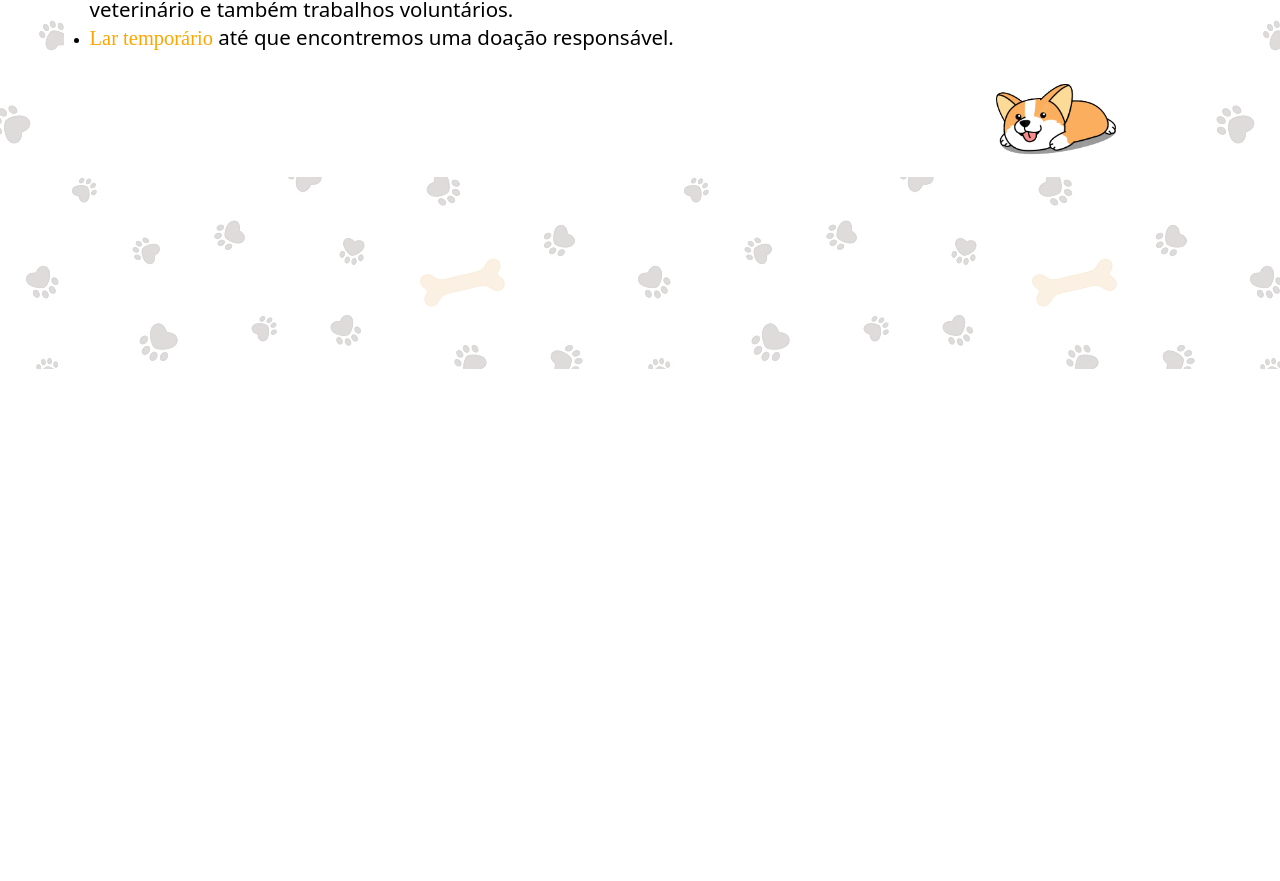
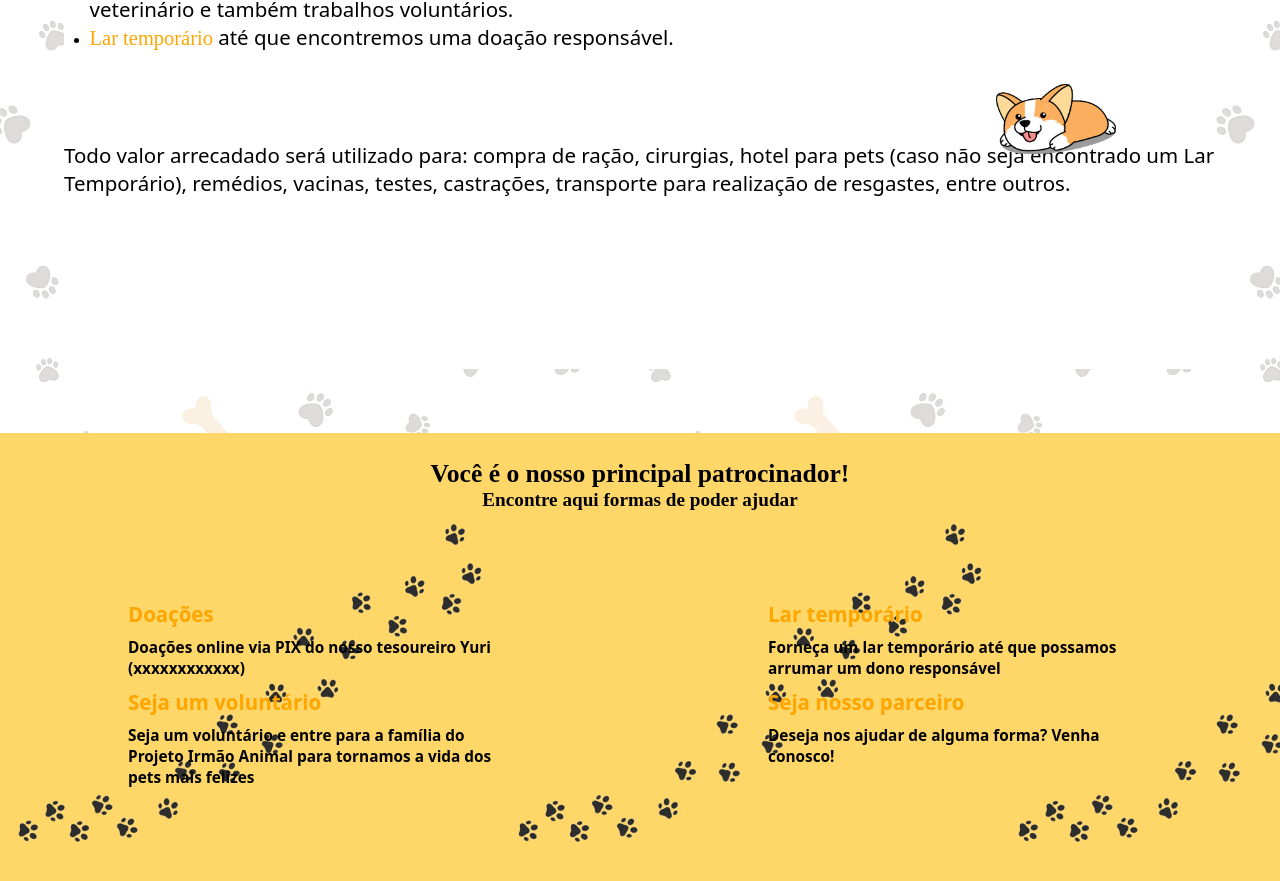
Before and after one commit to amedeirosg/irmaoanimalPL, a React (Create React App) app: page /ajude in a window 1280 px wide. Shown: the part 431-1312 px from the top of the page. Before the commit the page ends 800 px from the top, so only its background shows below. Built offline with nearby package versions, Linux system fonts and the light colour scheme; a web font is replaced by a local one.

Commit message:
finalizing the help screen and the page footer

```diff
--- a/src/components/Ajude.js
+++ b/src/components/Ajude.js
@@ -2,6 +2,8 @@ import React from "react";
 import Header from "../components/Header.js";
 import "../styles/ajude.css";
 import petpreguica from "../imgs/pet-preguicoso.png";
+import Apoiadores from "../components/Apoiadores.js";
+
 function Ajude() {
   return (
     <div className="container-ajude">
@@ -28,8 +30,8 @@ function Ajude() {
             <ul>
               <li>
                 <p id="apadrinhe">
-                  <a href="#apadrinhe">Apadrinhe</a> um pet com um valor mensal
-                  mínimo de R$1,00 mensal.
+                  <a href="#">Apadrinhe</a> um pet com um valor mensal mínimo de
+                  R$1,00 mensal.
                 </p>
               </li>
               <li>
@@ -39,7 +41,6 @@ function Ajude() {
                   veterinário e também trabalhos voluntários.
                 </p>
               </li>
-
               <li>
                 <p id="lt">
                   <a href="#">Lar temporário</a> até que encontremos uma doação
@@ -48,7 +49,18 @@ function Ajude() {
               </li>
             </ul>
           </div>
+          <div className="pra-onde-vai">
+            <p>
+              Todo valor arrecadado será utilizado para: compra de ração,
+              cirurgias, hotel para pets (caso não seja encontrado um Lar
+              Temporário), remédios, vacinas, testes, castrações, transporte
+              para realização de resgastes, entre outros.
+            </p>
+          </div>
         </div>
+        <footer>
+          <Apoiadores />
+        </footer>
       </div>
     </div>
   );
--- /dev/null
+++ b/src/components/Apoiadores.js
@@ -0,0 +1,49 @@
+import React from "react";
+import "../styles/Apoiadores.css";
+import patinhas from "../imgs/patinhas.png";
+function Apoiadores() {
+  return (
+    <div className="container-apoiadores">
+      <div className="nossos-apoiadores">
+        <div className="apoiadores-titulo">
+          <h2>Você é o nosso principal patrocinador!</h2>
+          <h4>Encontre aqui formas de poder ajudar</h4>
+        </div>
+      </div>
+      <div className="apoiadores-conteudo">
+        <div className="apoiadores-topicos">
+          <p id="doacoes">Doações</p>
+          <div className="definicao">
+            <p id="texto-topico">
+              Doações online via PIX do nosso tesoureiro Yuri (xxxxxxxxxxxx)
+            </p>
+          </div>
+          <p id="ser-voluntario">Seja um voluntário</p>
+          <div className="definicao">
+            <p id="texto-topico">
+              Seja um voluntário e entre para a família do Projeto Irmão Animal
+              para tornamos a vida dos pets mais felizes
+            </p>
+          </div>
+        </div>
+        <div className="apoiadores-topicos">
+          <p>Lar temporário</p>
+          <div className="definicao">
+            <p id="texto-topico">
+              Forneça um lar temporário até que possamos arrumar um dono
+              responsável
+            </p>
+          </div>
+          <p id="seja-parceiro">Seja nosso parceiro</p>
+          <div className="definicao">
+            <p id="texto-topico">
+              Deseja nos ajudar de alguma forma? Venha conosco!
+            </p>
+          </div>
+        </div>
+      </div>
+    </div>
+  );
+}
+
+export default Apoiadores;
--- a/src/components/Conteudo.js
+++ b/src/components/Conteudo.js
@@ -1,5 +1,6 @@
 import React from "react";
 import "../styles/conteudo.css";
+import Apoiadores from "../components/Apoiadores.js";
 import dog1 from "../imgs/dog-adote.jpeg";
 import dog2 from "../imgs/dog-ajude.jpeg";
 import picture1 from "../imgs/picture4.png";
@@ -152,42 +153,7 @@ function Conteudo() {
         </div>
       </motion.div>
       <div className="wave2"></div>
-      <div className="nossos-apoiadores">
-        <div className="apoiadores-titulo">
-          <h2>Você é o nosso principal patrocinador!</h2>
-          <h4>Encontre aqui formas de poder ajudar</h4>
-        </div>
-      </div>
-      <div className="apoiadores-conteudo">
-        <div className="apoiadores-topicos">
-          <p id="doacoes">Doações</p>
-          <div className="definicao">
-            <p>
-              Doações online via PIX do nosso tesoureiro Yuri (xxxxxxxxxxxx)
-            </p>
-          </div>
-          <p id="ser-voluntario">Seja um voluntário</p>
-          <div className="definicao">
-            <p>
-              Seja um voluntário e entre para a família do Projeto Irmão Animal
-              para tornamos a vida dos pets mais felizes
-            </p>
-          </div>
-        </div>
-        <div className="apoiadores-topicos">
-          <p>Lar temporário</p>
-          <div className="definicao">
-            <p>
-              Forneça um lar temporário até que possamos arrumar um dono
-              responsável
-            </p>
-          </div>
-          <p id="seja-parceiro">Seja nosso parceiro</p>
-          <div className="definicao">
-            <p>Deseja nos ajudar de alguma forma? Venha conosco!</p>
-          </div>
-        </div>
-      </div>
+      <Apoiadores />
     </div>
   );
 }
--- /dev/null
+++ b/src/styles/Apoiadores.css
@@ -0,0 +1,50 @@
+
+.container-apoiadores{
+    height:35vw;
+    background-image: url('../imgs/patinhas.png');
+}
+
+.nossos-apoiadores{
+    display:flex;
+    justify-content: center;
+    align-items: center;
+}
+
+.apoiadores-titulo{
+    margin-top:2vw;
+}
+
+.apoiadores-titulo h4{
+    text-align: center;
+    font-size: 1.5vw;
+}
+
+.apoiadores-titulo h2{
+    font-size: 2vw;
+}
+
+.apoiadores-conteudo{
+    justify-content: space-around;
+    display:flex;
+    margin-top: 7vw;
+}
+
+.apoiadores-topicos{
+    color:orange;
+    font-weight: bold;
+    font-size:2vw;
+}
+
+.apoiadores-topicos p{
+    margin-bottom: 0.7vw;
+}
+
+.definicao{
+    color:black;
+    font-size: 1.3vw;
+    width: 30vw;
+}
+
+#texto-topico{
+    font-size:1.2vw;
+}
--- a/src/styles/ajude.css
+++ b/src/styles/ajude.css
@@ -12,16 +12,13 @@
     border-radius: 2vw;
     overflow: hidden;
     margin:5vw;
-    height:35vw;
+    height:50vw;
 }
 
 .como-ajudar-titulo{
     display: flex;
     justify-content: center;
     font-size:1.5vw;
-}
-
-.informacoes-ajudar{
 }
 
 .informacoes-ajudar p{
@@ -69,3 +66,15 @@
     left:70vw;
     top:18vw;
 }
+
+p{
+    font-size:1.6vw;
+    font-family:system-ui, -apple-system, BlinkMacSystemFont, 'Segoe UI', Roboto, Oxygen, Ubuntu, Cantarell, 'Open Sans', 'Helvetica Neue', sans-serif;
+}
+.pra-onde-vai {
+    margin-top:7vw;
+}
+
+footer{
+    background: #ffd768;
+}
--- a/src/styles/conteudo.css
+++ b/src/styles/conteudo.css
@@ -232,35 +232,3 @@
   height:70px;
   background-color: #f3ebd4d8;
 }
-
-.nossos-apoiadores{
-  display:flex;
-  justify-content: center;
-  align-items: center;
-}
-
-.apoiadores-titulo h4{
-  text-align: center;
-  font-size: 1.5vw;
-}
-
-.apoiadores-titulo h2{
-  font-size: 2vw;
-}
-
-.apoiadores-conteudo{
-  justify-content: space-around;
-  display:flex;
-  margin-top: 7vw;
-}
-
-.apoiadores-topicos{
-  color:orange;
-  font-size:2vw;
-}
-
-.definicao{
-  color:black;
-  font-size: 1.3vw;
-  width: 30vw;
-}
```
Also changed, not shown: src/imgs/patinhas.png (added).
